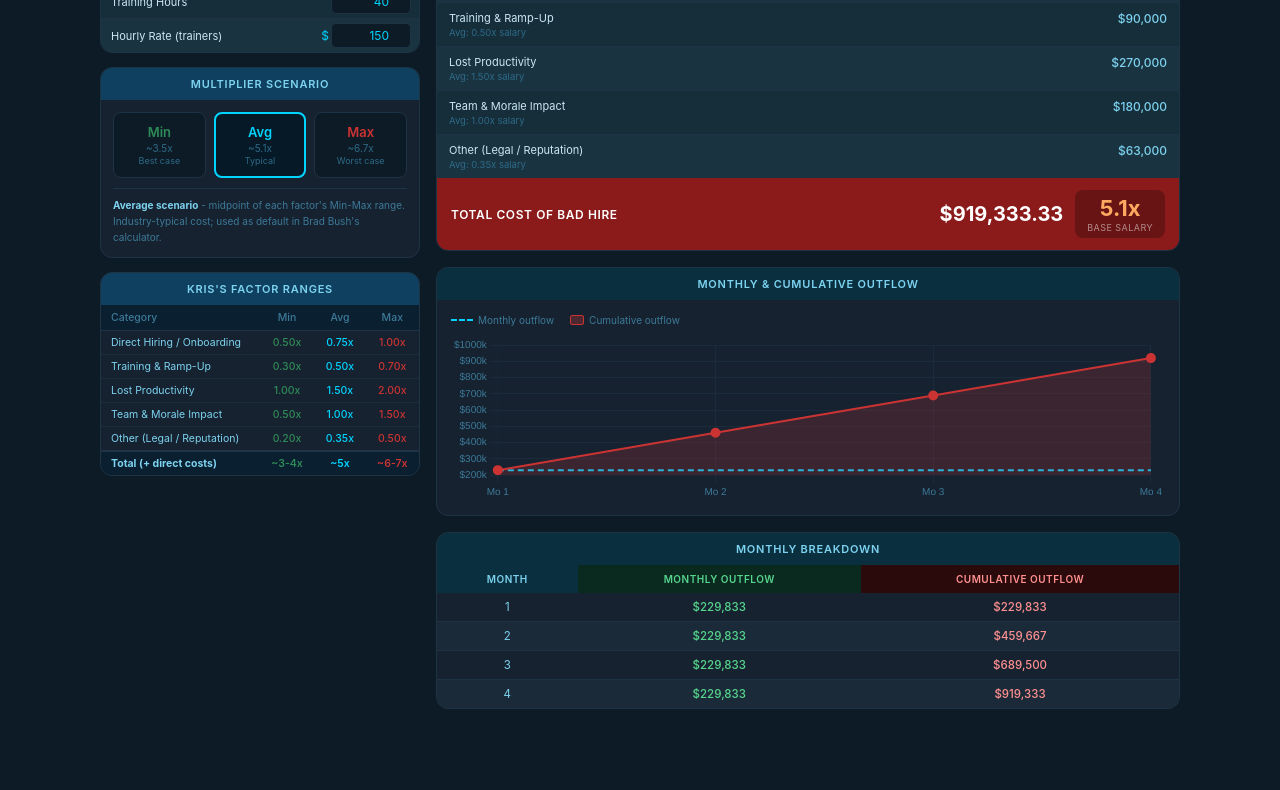
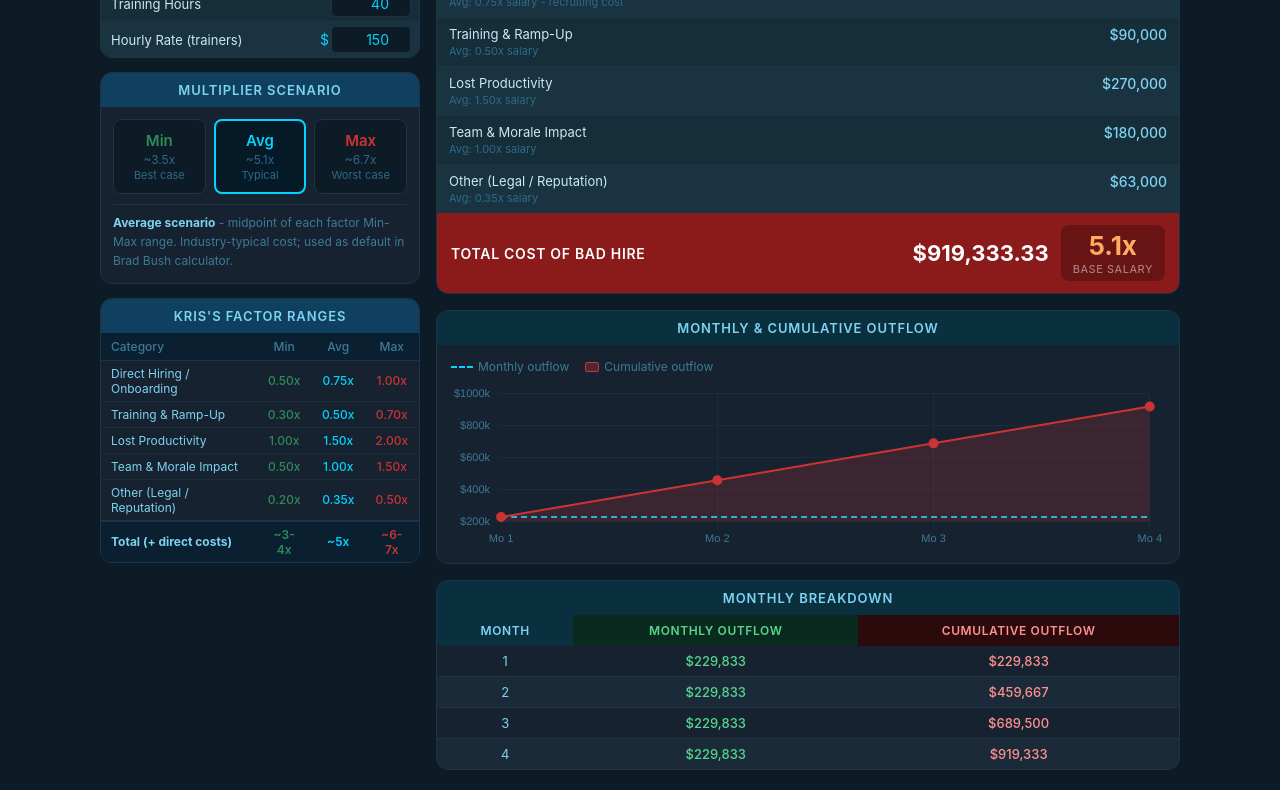
Before and after one commit to WatsonKris/bad-hire-calculator, a plain HTML site: page index.html in a window 1280 px wide. Shown: the part 334-1124 px from the top of the page. Before the commit the page ends 1063 px from the top, so only its background shows below. Drawn offline with nearby package versions, Linux system fonts and the light colour scheme.

Commit message:
Update index.html

```diff
--- a/index.html
+++ b/index.html
@@ -9,6 +9,7 @@
   *, *::before, *::after { box-sizing: border-box; margin: 0; padding: 0; }
   body {
     font-family: -apple-system, BlinkMacSystemFont, 'Segoe UI', sans-serif;
+    font-size: 15px;
     background: #0d1b26;
     color: #cce8f4;
     min-height: 100vh;
@@ -16,8 +17,7 @@
   }
 
   .page-header { text-align: center; margin-bottom: 20px; }
-  .page-header h1 { font-size: 20px; font-weight: 700; color: #e8f4ff; letter-spacing: -0.3px; }
-  .page-header p  { font-size: 11px; color: #3d7a98; margin-top: 4px; }
+  .page-header h1 { font-size: 24px; font-weight: 700; color: #e8f4ff; letter-spacing: -0.3px; }
 
   .main-grid {
     display: grid;
@@ -36,7 +36,7 @@
 
   .card-header {
     padding: 9px 14px;
-    font-size: 11px;
+    font-size: 13px;
     font-weight: 600;
     letter-spacing: 0.07em;
     text-transform: uppercase;
@@ -54,7 +54,7 @@
   .input-row:last-child { border-bottom: none; }
   .input-row:nth-child(odd)  { background: #1a3340; }
   .input-row:nth-child(even) { background: #162d3a; }
-  .input-label { flex: 1; padding: 7px 10px; font-size: 11px; color: #cce8f4; }
+  .input-label { flex: 1; padding: 7px 10px; font-size: 13px; color: #cce8f4; }
   .input-cell {
     padding: 4px 8px;
     min-width: 110px;
@@ -63,7 +63,7 @@
     justify-content: flex-end;
     gap: 2px;
   }
-  .input-cell .pfx { font-size: 12px; color: #00d4ff; }
+  .input-cell .pfx { font-size: 14px; color: #00d4ff; }
   .input-cell input {
     width: 80px;
     text-align: right;
@@ -71,7 +71,7 @@
     border: 1px solid #1e3344;
     border-radius: 5px;
     padding: 4px 6px;
-    font-size: 12px;
+    font-size: 14px;
     color: #00d4ff;
     outline: none;
     font-family: inherit;
@@ -95,14 +95,14 @@
   .scen-btn.a-min { border-color: #2e8b57; background: #0a1f12; border-width: 2px; }
   .scen-btn.a-avg { border-color: #00d4ff; background: #051a26; border-width: 2px; }
   .scen-btn.a-max { border-color: #cc3333; background: #1a0808; border-width: 2px; }
-  .scen-name { font-size: 13px; font-weight: 600; }
+  .scen-name { font-size: 15px; font-weight: 600; }
   .scen-name.min { color: #2e8b57; }
   .scen-name.avg { color: #00d4ff; }
   .scen-name.max { color: #cc3333; }
-  .scen-range { font-size: 10px; color: #2d6a88; margin-top: 2px; }
-  .scen-note  { font-size: 9px;  color: #2d6a88; margin-top: 1px; }
+  .scen-range { font-size: 12px; color: #2d6a88; margin-top: 2px; }
+  .scen-note  { font-size: 11px; color: #2d6a88; margin-top: 1px; }
   .scenario-desc {
-    font-size: 10px;
+    font-size: 12px;
     color: #3d7a98;
     line-height: 1.6;
     border-top: 1px solid #1e3344;
@@ -110,7 +110,7 @@
   }
   .scenario-desc strong { color: #7dd3f0; }
 
-  .factor-tbl { width: 100%; border-collapse: collapse; font-size: 10.5px; }
+  .factor-tbl { width: 100%; border-collapse: collapse; font-size: 12px; }
   .factor-tbl th {
     padding: 6px 10px;
     background: #0a1f30;
@@ -141,14 +141,14 @@
   .cost-row:last-child { border-bottom: none; }
   .cost-row:nth-child(odd)  { background: #1a3340; }
   .cost-row:nth-child(even) { background: #162d3a; }
-  .cost-label { flex: 1; font-size: 11px; color: #cce8f4; }
-  .cost-sublabel { font-size: 9.5px; color: #2d6a88; margin-top: 2px; display: block; }
-  .cost-amt { font-size: 12px; font-weight: 500; color: #cce8f4; min-width: 90px; text-align: right; }
+  .cost-label { flex: 1; font-size: 13px; color: #cce8f4; }
+  .cost-sublabel { font-size: 11px; color: #2d6a88; margin-top: 2px; display: block; }
+  .cost-amt { font-size: 14px; font-weight: 500; color: #cce8f4; min-width: 90px; text-align: right; }
   .cost-amt.cyan { color: #7dd3f0; }
 
   .section-label {
     padding: 5px 12px;
-    font-size: 9.5px;
+    font-size: 11px;
     font-weight: 600;
     letter-spacing: 0.08em;
     text-transform: uppercase;
@@ -165,24 +165,24 @@
     background: #8b1a1a;
     padding: 12px 14px;
   }
-  .total-label { font-size: 12px; font-weight: 600; color: #fff; text-transform: uppercase; letter-spacing: 0.05em; }
+  .total-label { font-size: 14px; font-weight: 600; color: #fff; text-transform: uppercase; letter-spacing: 0.05em; }
   .total-right { display: flex; align-items: center; gap: 12px; }
-  .total-amt   { font-size: 20px; font-weight: 700; color: #fff; }
+  .total-amt   { font-size: 22px; font-weight: 700; color: #fff; }
   .mult-badge  { background: rgba(0,0,0,0.25); border-radius: 8px; padding: 5px 12px; text-align: center; }
-  .mult-num    { font-size: 22px; font-weight: 700; }
-  .mult-sub    { font-size: 9px; color: rgba(255,255,255,0.5); letter-spacing: 0.05em; margin-top: 1px; }
+  .mult-num    { font-size: 26px; font-weight: 700; }
+  .mult-sub    { font-size: 11px; color: rgba(255,255,255,0.5); letter-spacing: 0.05em; margin-top: 1px; }
 
   .right-col { display: flex; flex-direction: column; gap: 16px; }
 
   .chart-wrap { padding: 14px; }
-  .chart-legend { display: flex; gap: 16px; margin-bottom: 10px; font-size: 10px; color: #3d7a98; }
+  .chart-legend { display: flex; gap: 16px; margin-bottom: 10px; font-size: 12px; color: #3d7a98; }
   .leg-item { display: flex; align-items: center; gap: 5px; }
   .leg-dash { width: 22px; border-top: 2px dashed #00d4ff; }
   .leg-area { width: 14px; height: 10px; background: rgba(204,51,51,0.3); border: 1px solid #cc3333; border-radius: 2px; }
   .chart-container { position: relative; height: 165px; }
 
-  .mo-tbl { width: 100%; border-collapse: collapse; font-size: 11.5px; }
-  .mo-tbl th { padding: 8px 14px; font-size: 10px; font-weight: 600; letter-spacing: 0.05em; text-transform: uppercase; text-align: center; }
+  .mo-tbl { width: 100%; border-collapse: collapse; font-size: 13px; }
+  .mo-tbl th { padding: 8px 14px; font-size: 12px; font-weight: 600; letter-spacing: 0.05em; text-transform: uppercase; text-align: center; }
   .mo-tbl th.m  { background: #0a3040; color: #7dd3f0; }
   .mo-tbl th.mo { background: #0a2a20; color: #56d68d; }
   .mo-tbl th.cu { background: #2a0a0a; color: #ff9090; }
@@ -202,7 +202,6 @@
 
 <div class="page-header">
   <h1>Bad Hire Calculator</h1>
-  <p>Based on Brad Bush's framework — Kris's factor ranges (SHRM / DoL benchmarks)</p>
 </div>
 
 <div class="main-grid">
@@ -243,7 +242,7 @@
           </button>
         </div>
         <div class="scenario-desc" id="scen-desc">
-          <strong>Average scenario</strong> - midpoint of each factor's Min-Max range. Industry-typical cost; used as default in Brad Bush's calculator.
+          <strong>Average scenario</strong> - midpoint of each factor Min-Max range. Industry-typical cost; used as default in Brad Bush calculator.
         </div>
       </div>
     </div>
@@ -270,7 +269,7 @@
       </table>
     </div>
 
-  </div><!-- /left -->
+  </div>
 
   <!-- RIGHT -->
   <div class="right-col">
@@ -353,7 +352,7 @@
       </table>
     </div>
 
-  </div><!-- /right -->
+  </div>
 </div>
 
 <script>
@@ -471,42 +470,19 @@
       data: {
         labels,
         datasets: [
-          {
-            type: 'line', label: 'Monthly Outflow',
-            data: mData,
-            borderColor: '#00d4ff', borderWidth: 2, borderDash: [6, 4],
-            pointRadius: 0, fill: false, tension: 0, order: 2
-          },
-          {
-            type: 'line', label: 'Cumulative Outflow',
-            data: cData,
-            borderColor: '#cc3333', borderWidth: 2,
-            backgroundColor: 'rgba(204,51,51,0.2)',
-            pointRadius: 4, pointBackgroundColor: '#cc3333',
-            fill: true, tension: 0, order: 1
-          }
+          { type: 'line', label: 'Monthly Outflow', data: mData, borderColor: '#00d4ff', borderWidth: 2, borderDash: [6,4], pointRadius: 0, fill: false, tension: 0, order: 2 },
+          { type: 'line', label: 'Cumulative Outflow', data: cData, borderColor: '#cc3333', borderWidth: 2, backgroundColor: 'rgba(204,51,51,0.2)', pointRadius: 4, pointBackgroundColor: '#cc3333', fill: true, tension: 0, order: 1 }
         ]
       },
       options: {
-        responsive: true,
-        maintainAspectRatio: false,
+        responsive: true, maintainAspectRatio: false,
         plugins: {
           legend: { display: false },
-          tooltip: {
-            backgroundColor: '#0d1b26',
-            borderColor: '#1e3344',
-            borderWidth: 1,
-            titleColor: '#3d7a98',
-            bodyColor: '#cce8f4',
-            callbacks: { label: c => ' ' + c.dataset.label + ': $' + c.parsed.y.toLocaleString() }
-          }
+          tooltip: { backgroundColor: '#0d1b26', borderColor: '#1e3344', borderWidth: 1, titleColor: '#3d7a98', bodyColor: '#cce8f4', callbacks: { label: c => ' ' + c.dataset.label + ': $' + c.parsed.y.toLocaleString() } }
         },
         scales: {
-          x: { ticks: { color: '#3d7a98', font: { size: 10 } }, grid: { color: 'rgba(30,51,68,0.6)' } },
-          y: {
-            ticks: { color: '#3d7a98', font: { size: 10 }, callback: v => '$' + (v >= 1000 ? Math.round(v/1000) + 'k' : v) },
-            grid: { color: 'rgba(30,51,68,0.6)' }
-          }
+          x: { ticks: { color: '#3d7a98', font: { size: 11 } }, grid: { color: 'rgba(30,51,68,0.6)' } },
+          y: { ticks: { color: '#3d7a98', font: { size: 11 }, callback: v => '$' + (v >= 1000 ? Math.round(v/1000) + 'k' : v) }, grid: { color: 'rgba(30,51,68,0.6)' } }
         }
       }
     });
```
